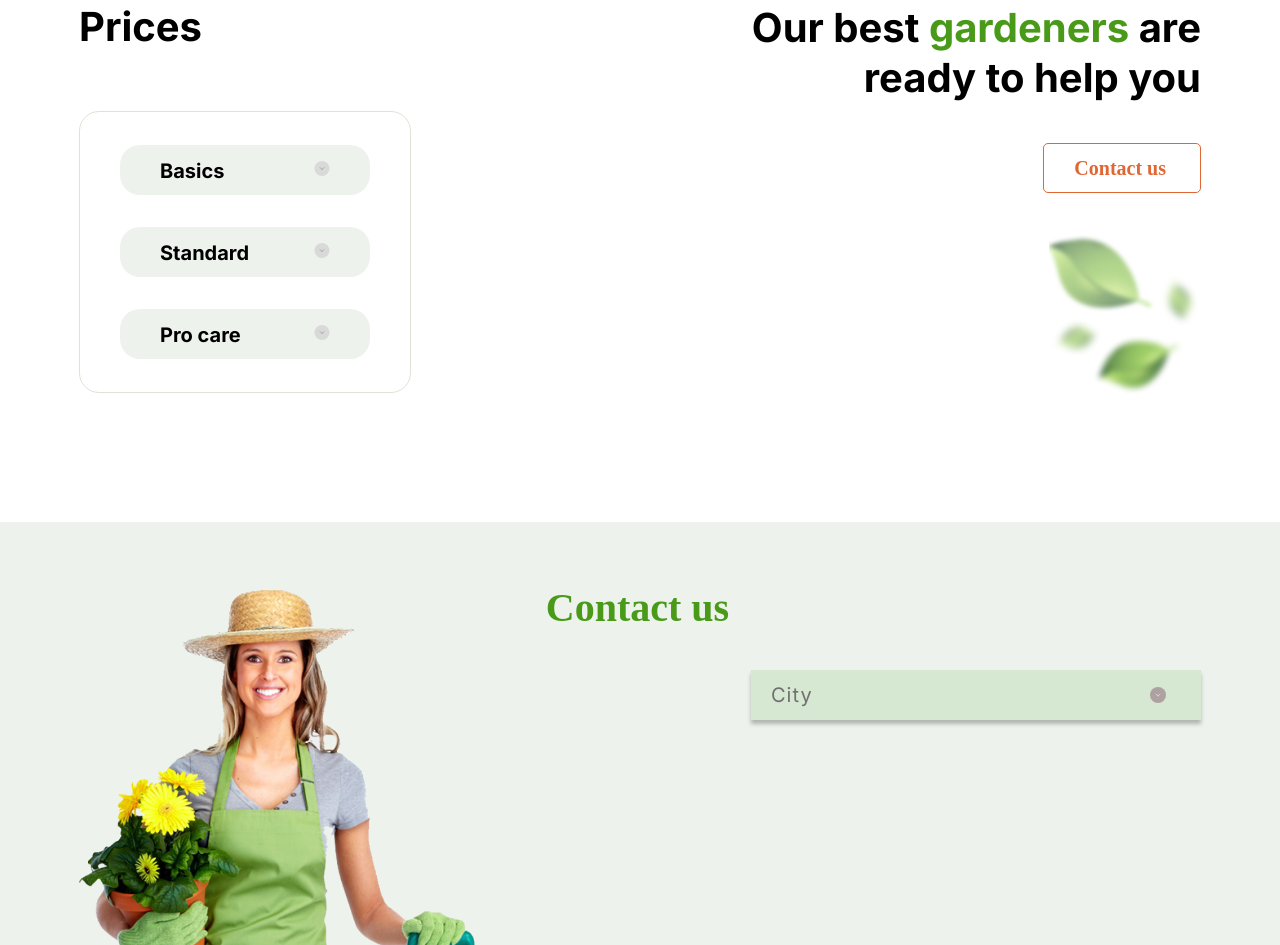
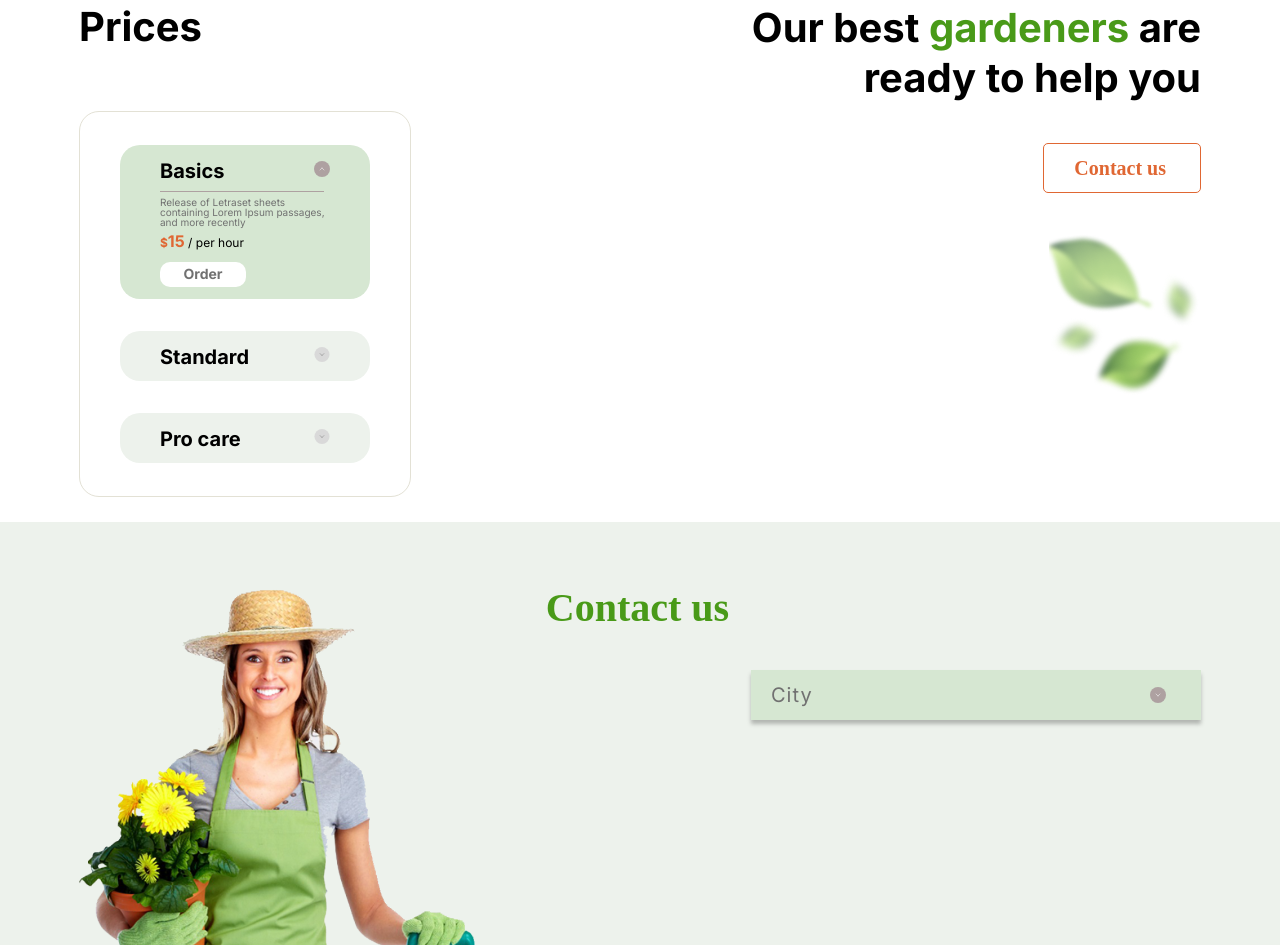
Before and after one commit to a-reznikov/stage-0, a website: page plants/index.html in a window 1280 px wide. Shown: the part 2668-3613 px from the top of the page. Drawn offline with Linux system fonts and the light colour scheme; a web font is replaced by a local one.

Commit message:
feat: add dropdown content for basics

```diff
--- a/plants/index.html
+++ b/plants/index.html
@@ -140,15 +140,21 @@
             <div class="price">
               <h2 class="price-title">Prices</h2>
               <div class="price__items">
-                <div class="price-item">
-                  <span class="price-item-title">Basics</span>
-                  <img src="assets/img/icons/accordion_btn_closed.svg" alt="price closed" class="price__accordion_closed">
+                <div class="price-item basics price-opened">
+                  <div class="item-upper">
+                    <span class="price-item-title">Basics</span>
+                    <img src="assets/img/icons/accordion_btn_closed.svg" alt="price closed" class="price__accordion_closed">
+                    <img src="assets/img/icons/accordion_btn_opened.svg" alt="price closed" class="price__accordion_opened">
+                  </div>
+                  <span class="price-item-text">Release of Letraset sheets containing Lorem Ipsum passages, and more recently</span>
+                  <span class="price-item-cost"><span class="font-colored-price"><span class="font-colored-dollors">$</span>15 </span> / per hour</span>
+                  <button class="price-item-button" onclick="window.location.href = '#contacts'">Order</button>
                 </div>
-                <div class="price-item">
+                <div class="price-item standard">
                   <span class="price-item-title">Standard</span>
                   <img src="assets/img/icons/accordion_btn_closed.svg" alt="price closed" class="price__accordion_closed">
                 </div>
-                <div class="price-item">
+                <div class="price-item pro-care">
                   <span class="price-item-title">Pro care</span>
                   <img src="assets/img/icons/accordion_btn_closed.svg" alt="price closed" class="price__accordion_closed">
                 </div>
--- a/plants/sass/abstracts/_constants.scss
+++ b/plants/sass/abstracts/_constants.scss
@@ -8,6 +8,7 @@ $color-title: #717171;
 $color-text: #636060;
 $color-form: #D6E7D2;
 $color-select:#C1E698;
+$color-line:#AEA1A1;
 
 $content-width: 1222px;
 $laptop-width: 1322px;
--- a/plants/sass/base/_buttons.scss
+++ b/plants/sass/base/_buttons.scss
@@ -51,3 +51,16 @@
   background: $color-brand-second;
   color: $color-light;
 }
+
+.price-item-button {
+  display: none;
+  max-width: 86px;
+  padding: 2.5px 20px;
+  margin-top: 12px;
+  @include font(700, 1.4rem, 2.0rem, $color-title);
+  background: $color-light;
+  border-style: none;
+  border-radius: 10px;
+  cursor: pointer;
+  transition: 0.5s;
+}
--- a/plants/sass/components/_prices.scss
+++ b/plants/sass/components/_prices.scss
@@ -126,6 +126,19 @@
   height: 16px;
 }
 
+.price__accordion_opened {
+  display: none;
+  width: 16px;
+  height: 16px;
+}
+
+
+.item-upper {
+  display: flex;
+  flex-grow: 1;
+  justify-content: space-between;
+}
+
 .price__content {
   display: flex;
   flex-direction: column;
@@ -161,3 +174,57 @@
   }
 
 }
+
+.price-item-text {
+  display: none;
+  position: relative;
+  margin-top: 18px;
+  @include font(300, 1.0rem, 1.0rem, $color-title);
+}
+
+.price-item-text::before {
+  display: block;
+  position: absolute;
+  top: -6px;
+  width: 164px;
+  height: 0.5px;
+  content: '';
+  background-color: $color-line;
+}
+
+.price-item-cost {
+  display: none;
+  max-height: 17px;
+  margin-top: 6px;
+  @include font(400, 1.2rem, 1.7rem, $color-dark);
+}
+
+.price-opened {
+  display: flex;
+  flex-direction: column;
+  padding-bottom: 12px;
+  background-color: $color-form;
+  @extend %transition;
+  >* {
+    display: block;
+  }
+  .item-upper {
+    display: flex;
+    .price__accordion_closed {
+      display: none;
+    }
+    .price__accordion_opened {
+      display: block;
+    }
+  }
+}
+
+.font-colored-price {
+  display: inline-block;
+  max-height: 17px;
+  @include font(700, 1.6rem, 1.7rem, $color-brand-second);
+}
+
+.font-colored-dollors {
+  @include font(700, 1.2rem, 1.7rem, $color-brand-second);
+}
```
Also changed, not shown: plants/assets/img/icons/accordion_btn_opened.svg (added), plants/sass/style.css, 1 other file.
